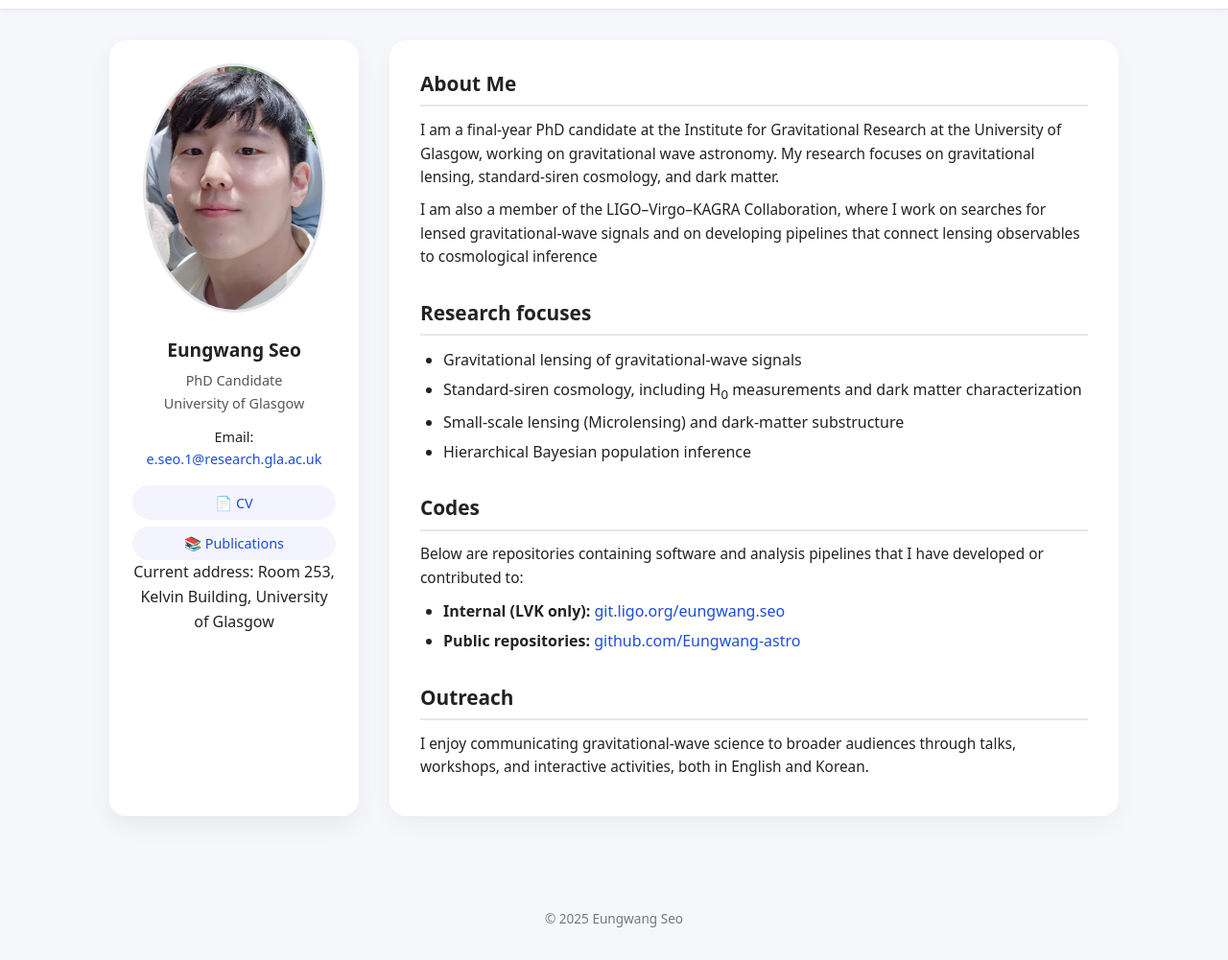
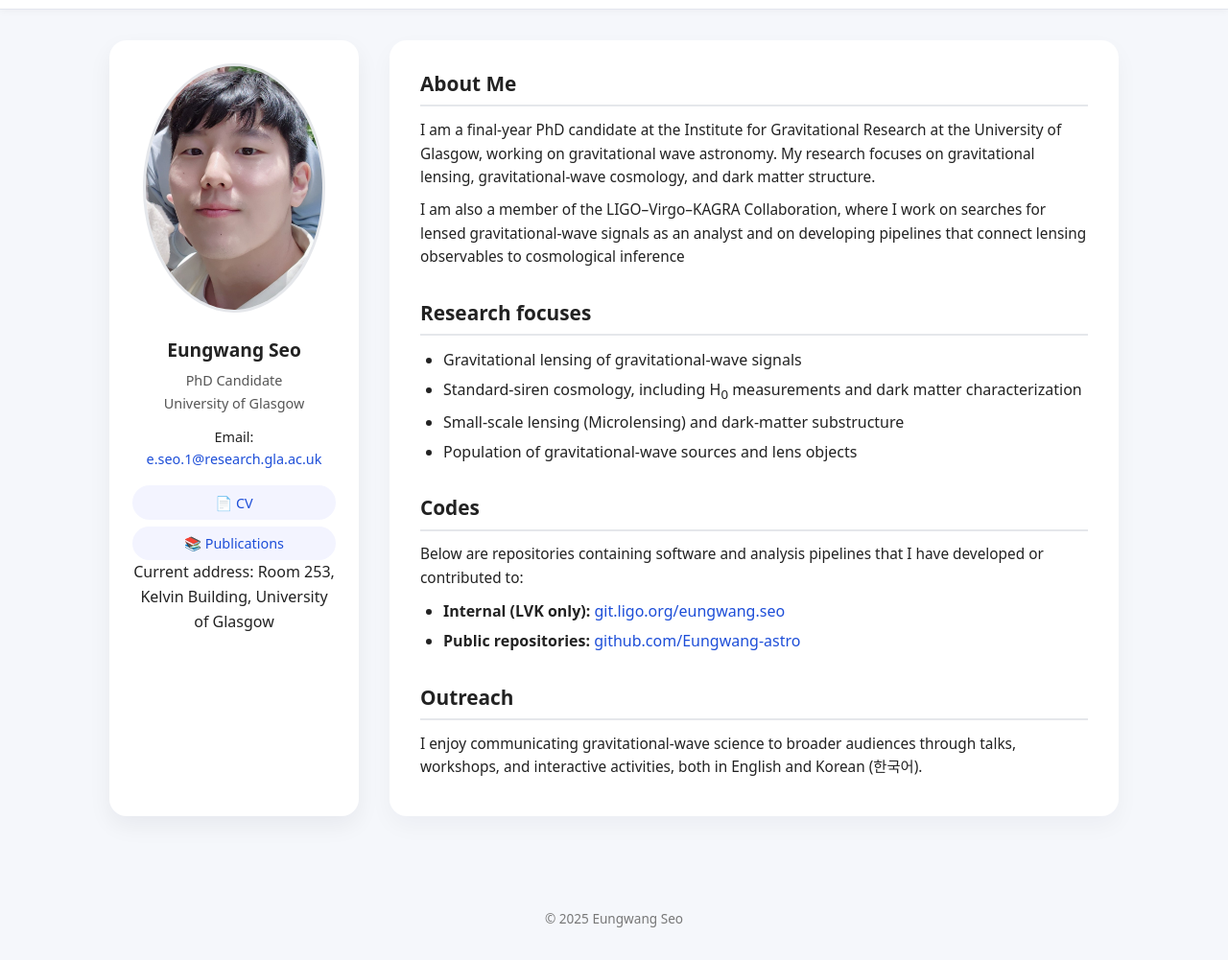
Before and after one commit to Eungwang-astro/seo.github.io, a plain HTML site: page docs/index.html in a window 1280 px wide. Shown: the part 70-1071 px from the top of the page at 96% size. Drawn offline with Linux system fonts and the light colour scheme.

Commit message:
Revise index.html for improved content and links
Updated the title and various content for clarity and detail.

```diff
--- a/docs/index.html
+++ b/docs/index.html
@@ -2,7 +2,7 @@
 <html lang="en">
 <head>
     <meta charset="UTF-8">
-    <title>Eungwang (Harry) Seo</title>
+    <title>Eungwang (Harry) Seo (서은광)</title>
     <link rel="stylesheet" href="style.css">
 </head>
 <body>
@@ -35,7 +35,7 @@
                 <a href="e.seo.1@research.gla.ac.uk">e.seo.1@research.gla.ac.uk</a>
             </p>
             <div class="sidebar-links">
-                <a href="CV.pdf" target="_blank">📄 CV</a>
+                <a href="https://github.com/Eungwang-astro/seo.github.io/blob/main/docs/Curriculum_Vitae.pdf" download>📄 CV</a>
                 <a href="https://raw.githubusercontent.com/Eungwang-astro/seo.github.io/main/docs/Publication_list_egseo.pdf" download>
                 📚 Publications</a>
             </div>
@@ -50,11 +50,11 @@
                 <p>
                     I am a final-year PhD candidate at the Institute for Gravitational Research at the University of Glasgow,
                     working on gravitational wave astronomy.
-                    My research focuses on gravitational lensing, standard-siren cosmology, and dark matter.
+                    My research focuses on gravitational lensing, gravitational-wave cosmology, and dark matter structure.
                 </p>
                 <p>
                     I am also a member of the LIGO–Virgo–KAGRA Collaboration,
-                    where I work on searches for lensed gravitational-wave signals
+                    where I work on searches for lensed gravitational-wave signals as an analyst
                     and on developing pipelines that connect lensing observables to cosmological inference
                 </p>
             </section>
@@ -66,7 +66,7 @@
                     <li>Gravitational lensing of gravitational-wave signals</li>
                     <li>Standard-siren cosmology, including H<sub>0</sub> measurements and dark matter characterization</li>
                     <li>Small-scale lensing (Microlensing) and dark-matter substructure</li>
-                    <li>Hierarchical Bayesian population inference</li>
+                    <li>Population of gravitational-wave sources and lens objects</li>
                 </ul>
             </section>
 
@@ -98,7 +98,7 @@
                 <p>
                     I enjoy communicating gravitational-wave science to broader
                     audiences through talks, workshops, and interactive activities,
-                    both in English and Korean.
+                    both in English and Korean (한국어).
                 </p>
             </section>
         </section>
```
